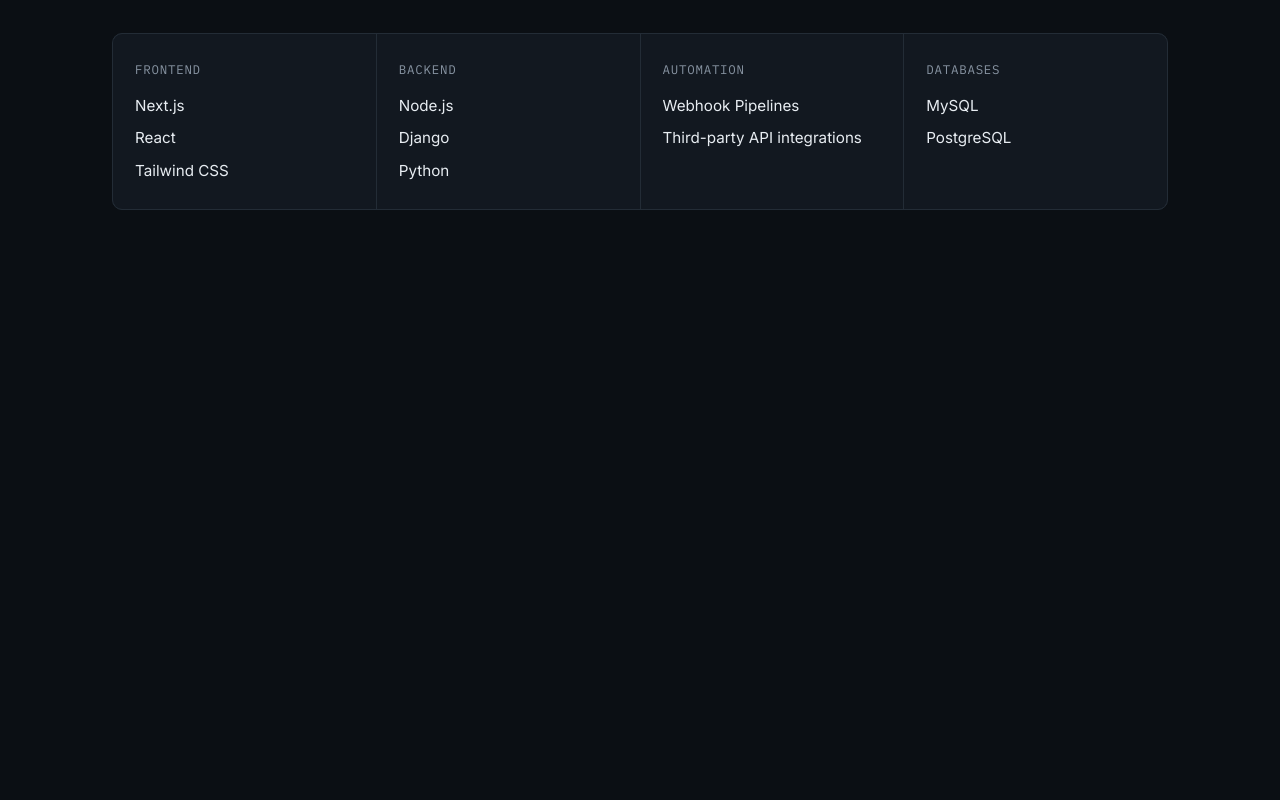
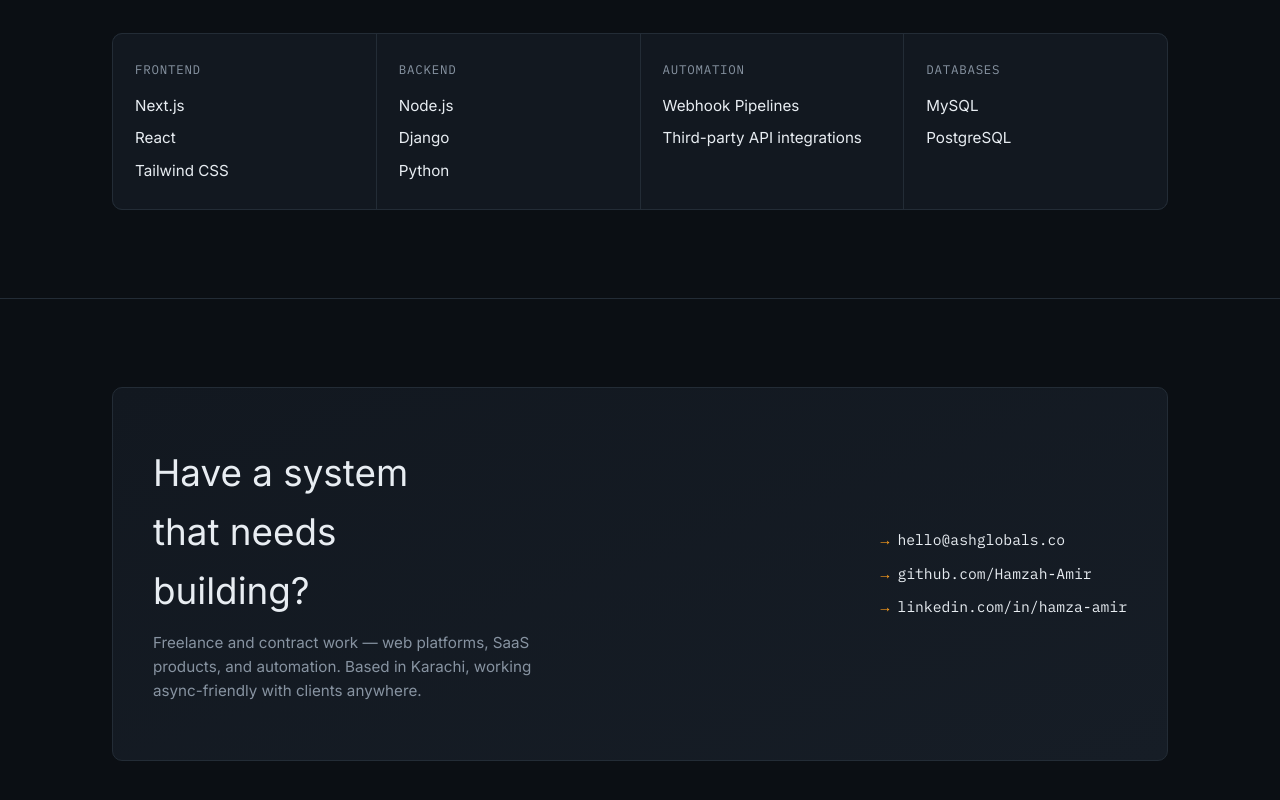
Before and after one commit to Hamzah-Amir/portfolio, a Next.js app: page / in a window 1280 px wide. Shown: the part 1978-2778 px from the top of the page. Before the commit the page ends 2276 px from the top, so only its background shows below. Built offline with nearby package versions, Linux system fonts and the light colour scheme.

Commit message:
contact section

```diff
--- a/app/page.js
+++ b/app/page.js
@@ -3,6 +3,7 @@
 import Hero from "../components/Hero";
 import Work from "../components/Work";
 import Stack from "@/components/Stack";
+import Contact from "@/components/Contact";
 
 export default function Home() {
   return (
@@ -14,6 +15,7 @@
       <Hero />
       <Work />
       <Stack />
+      <Contact />
    </main>
    </>
   );
--- /dev/null
+++ b/components/Contact.js
@@ -0,0 +1,26 @@
+import React from 'react'
+import styles from './Contact.module.css'
+
+const Contact = () => {
+  return (
+    <>
+    <section id="contact" className={styles["contact"]}>
+        <div className="wrap">
+        <div className={`${styles['contact-inner']} ${styles['reveal']}`}>
+            <div>
+            <h2>Have a system that needs building?</h2>
+            <p className={styles["sub"]}>Freelance and contract work — web platforms, SaaS products, and automation. Based in Karachi, working async-friendly with clients anywhere.</p>
+            </div>
+            <div className={styles["contact-links"]}>
+            <a href="mailto:hello@ashglobals.co">hello@ashglobals.co</a>
+            <a href="https://www.github.com/Hamzah-Amir" target="_blank" rel="noopener">github.com/Hamzah-Amir</a>
+            <a href="https://www.linkedin.com/in/hamza-amir-a7b628429/" target="_blank" rel="noopener">linkedin.com/in/hamza-amir</a>
+            </div>
+        </div>
+        </div>
+    </section>
+    </>
+  )
+}
+
+export default Contact
--- /dev/null
+++ b/components/Contact.module.css
@@ -0,0 +1,22 @@
+.contact{ text-align:left; }
+
+.contact-inner{
+  border: 1px solid var(--line);
+  border-radius: var(--radius);
+  padding: 56px 40px;
+  background: linear-gradient(160deg, var(--panel), var(--panel-2));
+  display: flex;
+  justify-content:space-between;
+  align-items:center;
+  gap: 32px;
+  /* flex-wrap:wrap; */
+}
+.contact-inner h2{ font-size:clamp(1.6rem,3.4vw,2.3rem); max-width:14ch; }
+.contact-inner .sub{ color:var(--muted); margin-top:10px; max-width:40ch; font-size:0.95rem; }
+.contact-links{ display:flex; flex-direction:column; gap:10px; }
+.contact-links a{
+  font-family:'IBM Plex Mono', monospace; font-size:0.92rem;
+  display:flex; align-items:center; gap:8px; color:var(--text);
+}
+.contact-links a:hover{ color:var(--cyan); }
+.contact-links a::before{ content:'→'; color:var(--amber); }
```
